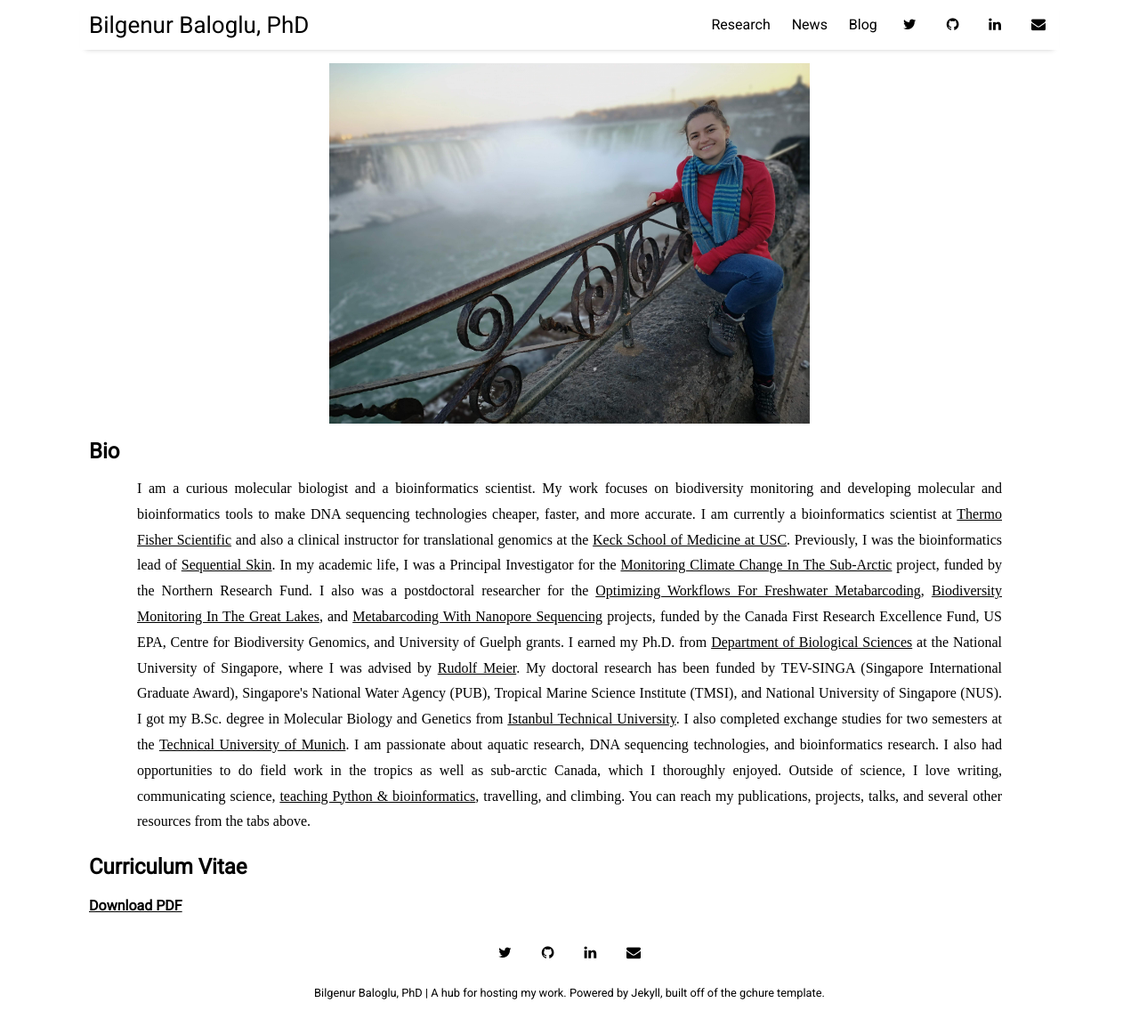
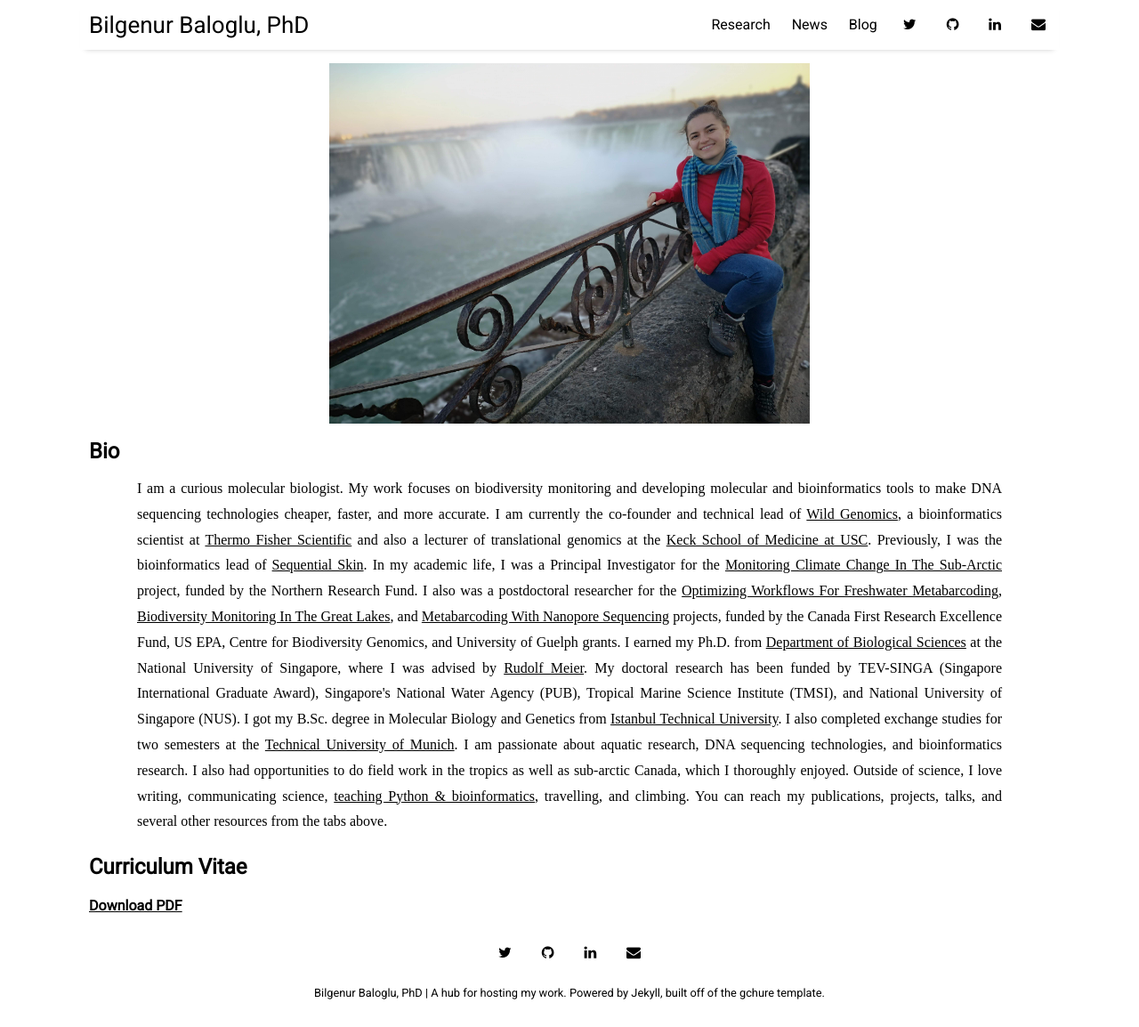
Before and after one commit to BBaloglu/bbaloglu.github.io, a Jekyll site: the page built from index.html, in a window 1280 px wide and 1154 px high. Shown: the whole window at 89% size. Built offline with Jekyll 4.4.1, drawn with Linux system fonts in a browser that asks for light colours; nearby versions of some CDN libraries; the list of posts is cut into pages by our own code.

Commit message:
Update home.html

```diff
--- a/_layouts/home.html
+++ b/_layouts/home.html
@@ -10,9 +10,9 @@ title: Home
 <div style="padding-top: 5px; padding-bottom: 5px; width: 90%; font-family: Cardo; margin-left: auto; margin-right:
 auto; line-height: 1.8em;  text-align: justify; text-justify: inter-word;">
 
-I am a curious molecular biologist and a bioinformatics scientist. My work focuses on biodiversity monitoring and developing molecular and bioinformatics tools to make DNA sequencing technologies cheaper, faster, and more accurate.
+I am a curious molecular biologist. My work focuses on biodiversity monitoring and developing molecular and bioinformatics tools to make DNA sequencing technologies cheaper, faster, and more accurate.
 
-I am currently a bioinformatics scientist at <a href="https://www.thermofisher.com/us/en/home.html">Thermo Fisher Scientific</a> and also a clinical instructor for translational genomics at the <a href="https://dtg.usc.edu/site/">Keck School of Medicine at USC</a>. Previously, I was the bioinformatics lead of <a href="https://www.sequentialskin.com/aboutus">Sequential Skin</a>. In my academic life, I was a Principal Investigator for the <a href="https://bbaloglu.github.io/research/understanding-climate-change.html">Monitoring Climate Change In The Sub-Arctic</a> project, funded by the Northern Research Fund. I also was a postdoctoral researcher for the <a href="https://bbaloglu.github.io/research/improving-Metabarcoding.html">Optimizing Workflows For Freshwater Metabarcoding</a>, <a href="https://bbaloglu.github.io/research/GreatLakesEPA.html">Biodiversity Monitoring In The Great Lakes</a>, and <a href="https://bbaloglu.github.io/research/ashure.html">Metabarcoding With Nanopore Sequencing</a> projects, funded by the Canada First Research Excellence Fund, US EPA, Centre for Biodiversity Genomics, and University of Guelph grants.
+I am currently the co-founder and technical lead of <a href="https://wildgenomics.co/">Wild Genomics</a>, a bioinformatics scientist at <a href="https://www.thermofisher.com/us/en/home.html">Thermo Fisher Scientific</a> and also a lecturer of translational genomics at the <a href="https://dtg.usc.edu/site/">Keck School of Medicine at USC</a>. Previously, I was the bioinformatics lead of <a href="https://www.sequentialskin.com/aboutus">Sequential Skin</a>. In my academic life, I was a Principal Investigator for the <a href="https://bbaloglu.github.io/research/understanding-climate-change.html">Monitoring Climate Change In The Sub-Arctic</a> project, funded by the Northern Research Fund. I also was a postdoctoral researcher for the <a href="https://bbaloglu.github.io/research/improving-Metabarcoding.html">Optimizing Workflows For Freshwater Metabarcoding</a>, <a href="https://bbaloglu.github.io/research/GreatLakesEPA.html">Biodiversity Monitoring In The Great Lakes</a>, and <a href="https://bbaloglu.github.io/research/ashure.html">Metabarcoding With Nanopore Sequencing</a> projects, funded by the Canada First Research Excellence Fund, US EPA, Centre for Biodiversity Genomics, and University of Guelph grants.
 
 I earned my Ph.D. from <a href="http://www.dbs.nus.edu.sg/">Department of Biological Sciences</a> at the National University of Singapore, where I was advised by <a href="https://scholar.google.com/citations?user=6qF7vGkAAAAJ&hl=en">Rudolf Meier</a>. My doctoral research has been funded by TEV-SINGA (Singapore International Graduate Award), Singapore's National Water Agency (PUB), Tropical Marine Science Institute (TMSI), and National University of Singapore (NUS).
 I got my B.Sc. degree in Molecular Biology and Genetics from <a href="http://www.global.itu.edu.tr/">Istanbul Technical University</a>. I also completed exchange studies for two semesters at the <a href="https://www.tum.de/en/">Technical University of Munich</a>.
```
